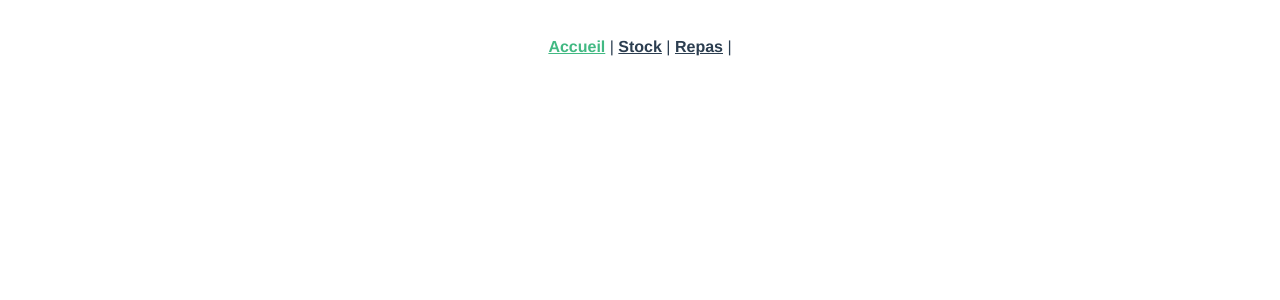
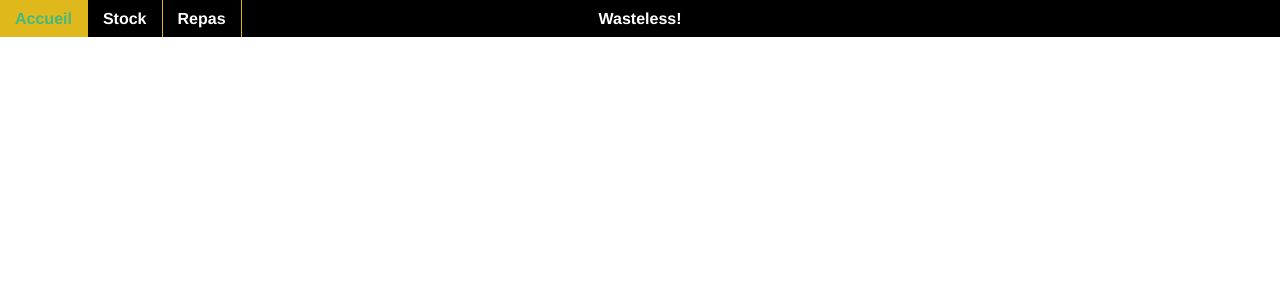
Before and after one commit to Luigi531/Wasteless, a Vue app in the folder wasteless-app/: page / in a window 1280 px wide. Shown: the top 300 px of the page. Built offline with nearby package versions, Linux system fonts and the light colour scheme.

Commit message:
designed navbar CSS

```diff
--- a/wasteless-app/src/App.vue
+++ b/wasteless-app/src/App.vue
@@ -1,9 +1,16 @@
 <template>
-  <nav>
-    <router-link :to="{ name: 'accueil' }">Accueil</router-link> |
-    <router-link :to="{ name: 'stocks' }">Stock</router-link> |
-    <router-link :to="{ name: 'repas' }">Repas</router-link> |
-  </nav>
+  <div class="navBar">
+    <div class="navMenu">
+      <nav class="nav">
+        <router-link :to="{ name: 'accueil' }">Accueil</router-link>
+        <router-link :to="{ name: 'stocks' }">Stock</router-link>
+        <router-link :to="{ name: 'repas' }">Repas</router-link>
+      </nav>
+    </div>
+    <div class="navTitle">
+      <p>Wasteless!</p>
+    </div>
+  </div>
   <router-view/>
 </template>
 
@@ -16,16 +23,46 @@
   color: #2c3e50;
 }
 
-nav {
-  padding: 30px;
+.navBar {
+  width: 100%;
+  position: relative;
+  z-index: 1000;
 }
 
-nav a {
-  font-weight: bold;
-  color: #2c3e50;
+.navMenu {
+  padding: 9.64px 0px;
+  background-color: #000000;
+  text-align: left;
+  width: 100%;
+  position: fixed;
+  top: 0;
+  left: 0;
 }
 
-nav a.router-link-exact-active {
+.nav a {
+  text-decoration: none;
+  font-weight: bold;
+  color: #ffffff;
+  margin: 0px;
+  border-right: solid 1px #dfb81b;
+  padding: 10px 15px;
+  z-index: 1001;
+}
+
+.nav a:hover {
+  background-color: #dfb81b;
+}
+
+.nav a.router-link-exact-active {
   color: #42b983;
 }
+
+.navTitle p {
+  color: #ffffff;
+  z-index: 1001;
+  position: relative;
+  text-align: center;
+  font-weight: bold;
+  margin-top: 9.6px;
+}
 </style>
```
